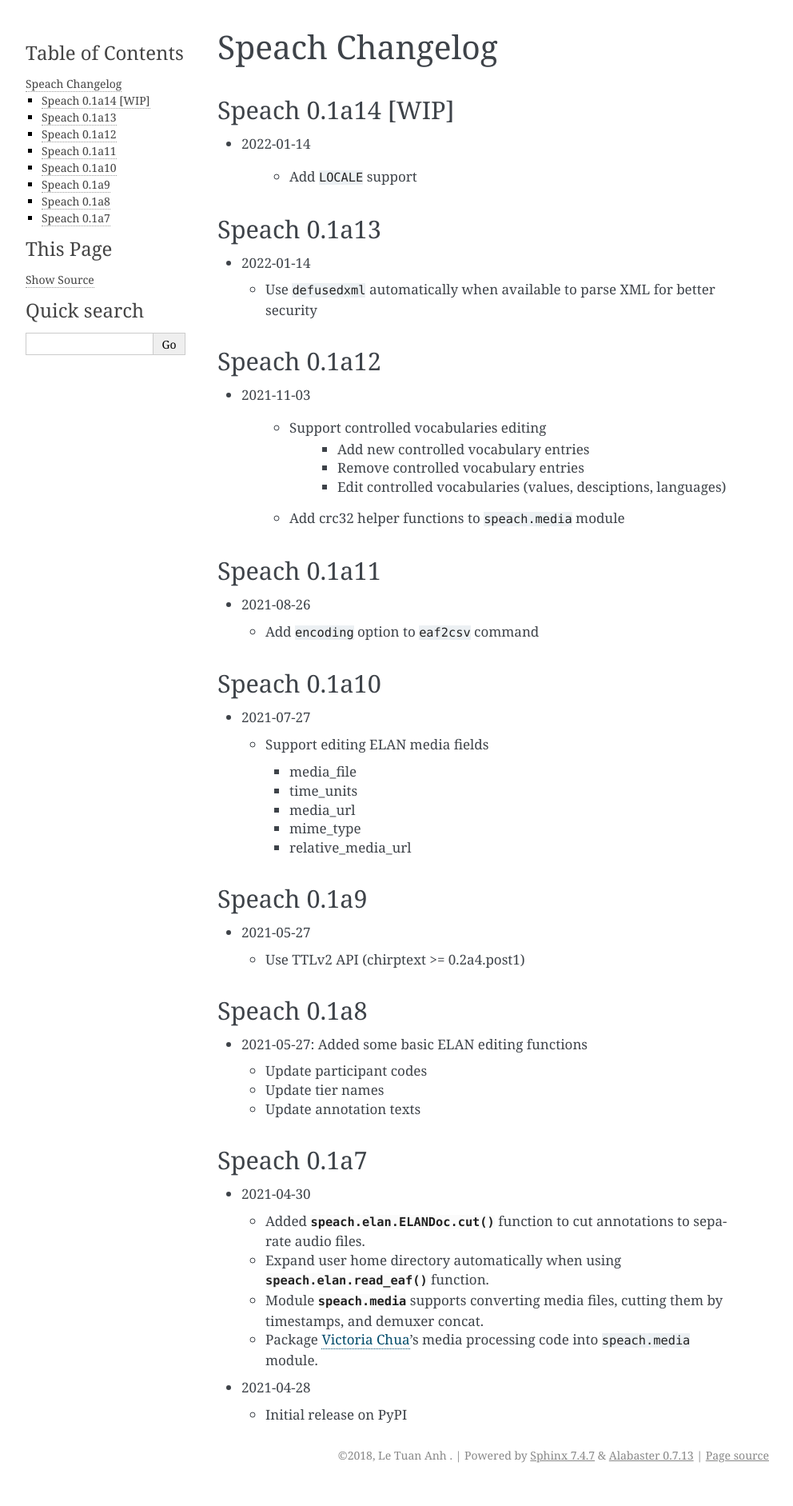
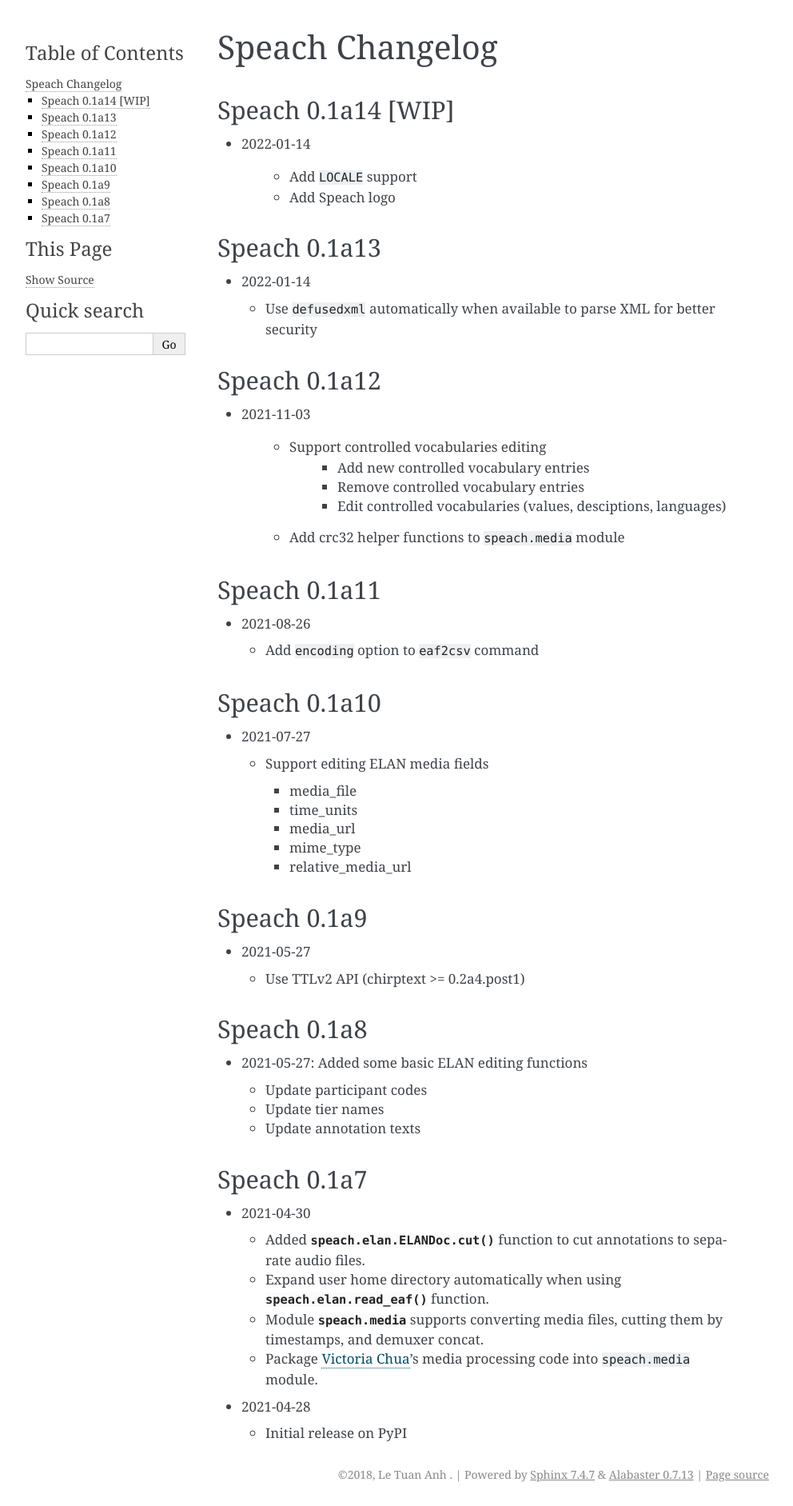
Before and after one commit to neocl/speach, a Sphinx documentation site: the page built from docs/updates.rst, in a window 1280 px wide. Shown: the whole page at 80% size, without its empty margins (148-1140 px from the left). Built offline with Sphinx 7.4.7, drawn with Linux system fonts in a browser that asks for light colours; before the commit the page ends 1859 px from its top, so only the background shows below that.

Commit message:
update log

```diff
--- a/docs/updates.rst
+++ b/docs/updates.rst
@@ -9,6 +9,7 @@
 - 2022-01-14
 
    - Add ``LOCALE`` support
+   - Add Speach logo
 
 Speach 0.1a13
 -------------
```
